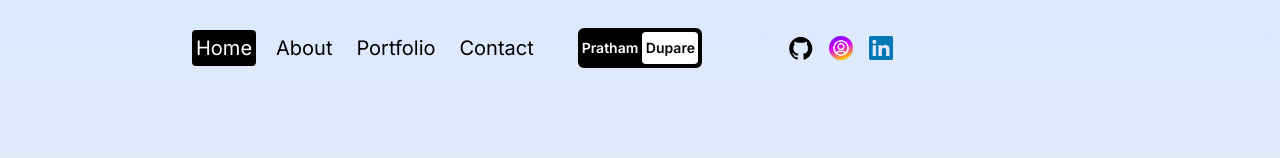
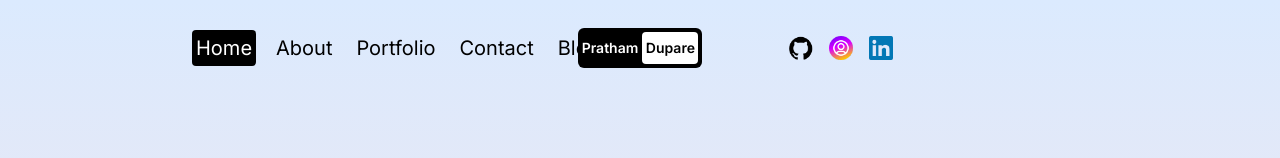
Before and after one commit to prathamdupare/NextJS-portfolio, a Next.js app: page / in a window 1280 px wide. Shown: the top 158 px of the page. Built offline with nearby package versions, Linux system fonts and the light colour scheme.

Commit message:
added links

```diff
--- a/src/components/navbar.jsx
+++ b/src/components/navbar.jsx
@@ -12,6 +12,7 @@ const links = [
   { url: "/about", title: "About" },
   { url: "/portfolio", title: "Portfolio" },
   { url: "/contact", title: "Contact" },
+  { url: "https://blog.fosspage.com", title: "Blog" },
 ];
 
 const Navbar = () => {
```
